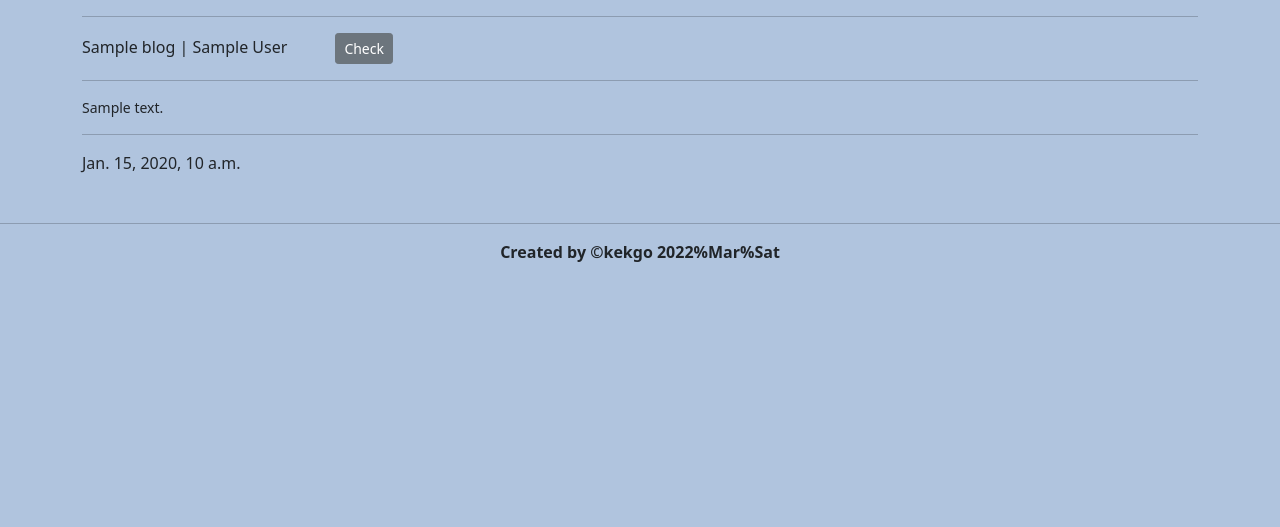
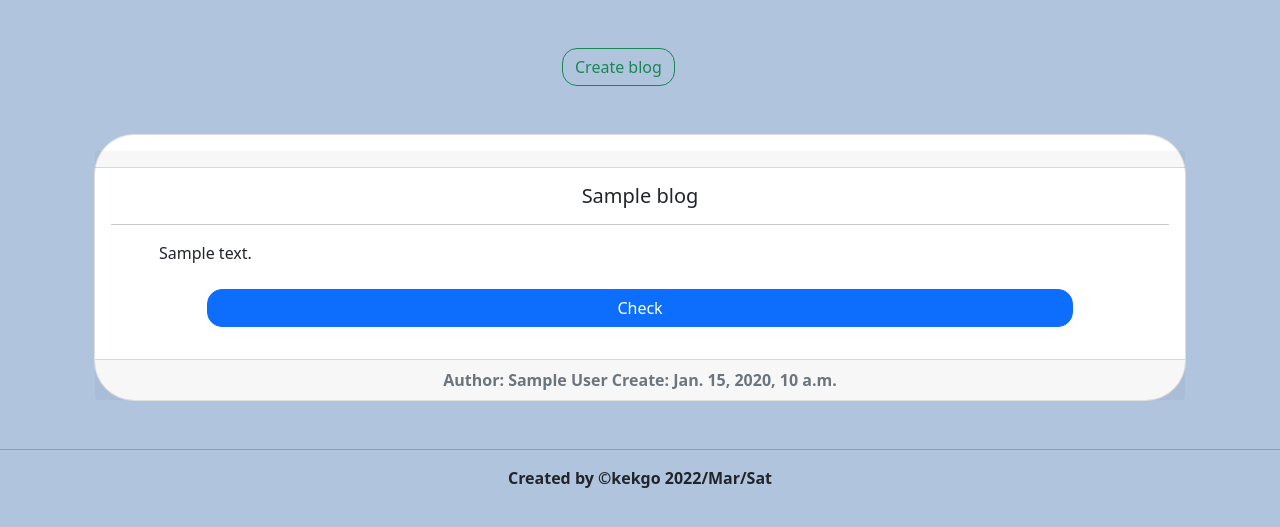
Before and after one commit to KaKeGo/MySite, a Django app: template mysite/blogs/templates/blogs/blog.html in a window 1280 px wide. Shown: the part 56-583 px from the top of the page. Run offline with Django 4.2, Linux system fonts and the light colour scheme; the template is opened without the code that fills it: most values are stand-ins (such as "Sample title", 1, 10 or a date in 2020); data that the repository does not hold is empty.

Commit message:
some styl blog page and detail

```diff
--- a/mysite/blogs/templates/blogs/blog.html
+++ b/mysite/blogs/templates/blogs/blog.html
@@ -5,16 +5,56 @@
 {% block title %}{% endblock %}
 
 {% block content %}
+<style>
+    img{
+        width: 75%;
+        border-radius: 15px;
+    }
+    .b{
+        border-radius: 15px;
+    }
+    .card{
+        border-radius: 40px;
+    }
+</style>
 
-<hr/>
-<div>
-    {% for blog in object_list %}
-        <h6>{{blog.title}} | {{blog.author}}<a class="mx-5 btn btn-secondary btn-sm" href="{{blog.get_absolute_url}}">Check</a></h6>
-        <hr/>
-        <small>{{blog.body}}</small>
-        <hr/>
-        <p>{{blog.create_on}}</p>
-    {% endfor %}
+<div class="container mx-5 row">
+    <div class="row row-cols-3">
+        <div>
+            <a class="mt-5 b mx-5"></a>
+        </div>
+        <div>
+            <a href="{% url 'blogs:blog' %}" class="btn btn-outline-success mt-5 b mx-5">Create blog</a>
+        </div>
+        <div>
+            <a class="mt-5 b mx-5"></a>
+        </div>
+    </div>
 </div>
 
+{% for blog in object_list %}
+<div class="container mt-5">
+    <div class="card">
+      <div class="card-header mt-3"></div>
+      <div class="card-body">
+        <div class="text-center">
+            <h5 class="card-title">{{blog.title}}</h5>
+        </div>
+          <hr/>
+        <div class="mx-5">
+            <p class="card-text">{{blog.body|truncatechars:180}}</p>
+        </div>
+        <div class="mt-4 mx-5">
+            <div class="row mx-5 ">
+                <a href="{{blog.get_absolute_url}}" class="btn btn-primary b">Check</a>
+            </div>
+        </div>
+      </div>
+      <div class="card-footer text-muted text-center mt-3">
+        <strong>Author: {{blog.author}} Create: {{blog.create_on}}</strong>
+      </div>
+    </div>
+</div>
+{% endfor %}
+
 {% endblock %}
--- a/mysite/blogs/templates/blogs/detail_blog.html
+++ b/mysite/blogs/templates/blogs/detail_blog.html
@@ -29,8 +29,8 @@
     </div>
 </div>
 
-<div class="container ">
-    <div class="mt-3 form-control shadow-lg rounded mt-3">
+<div class="container p-5">
+    <div class="form-control shadow-lg rounded">
         <div class="p-4">
             <div class="text-center">
                 <img src="{{blog.image.url }}" class="border border-dark border-3">
--- a/mysite/templates/snippets/footer.html
+++ b/mysite/templates/snippets/footer.html
@@ -4,6 +4,6 @@
 <div class="mt-5">
     <hr/>
     <div class="text-center mb-3">
-        <strong>Created by &copy;kekgo {% now 'Y%M%D'%}</strong>
+        <strong>Created by &copy;kekgo {% now 'Y/M/D'%}</strong>
     </div>
 </div>
```
